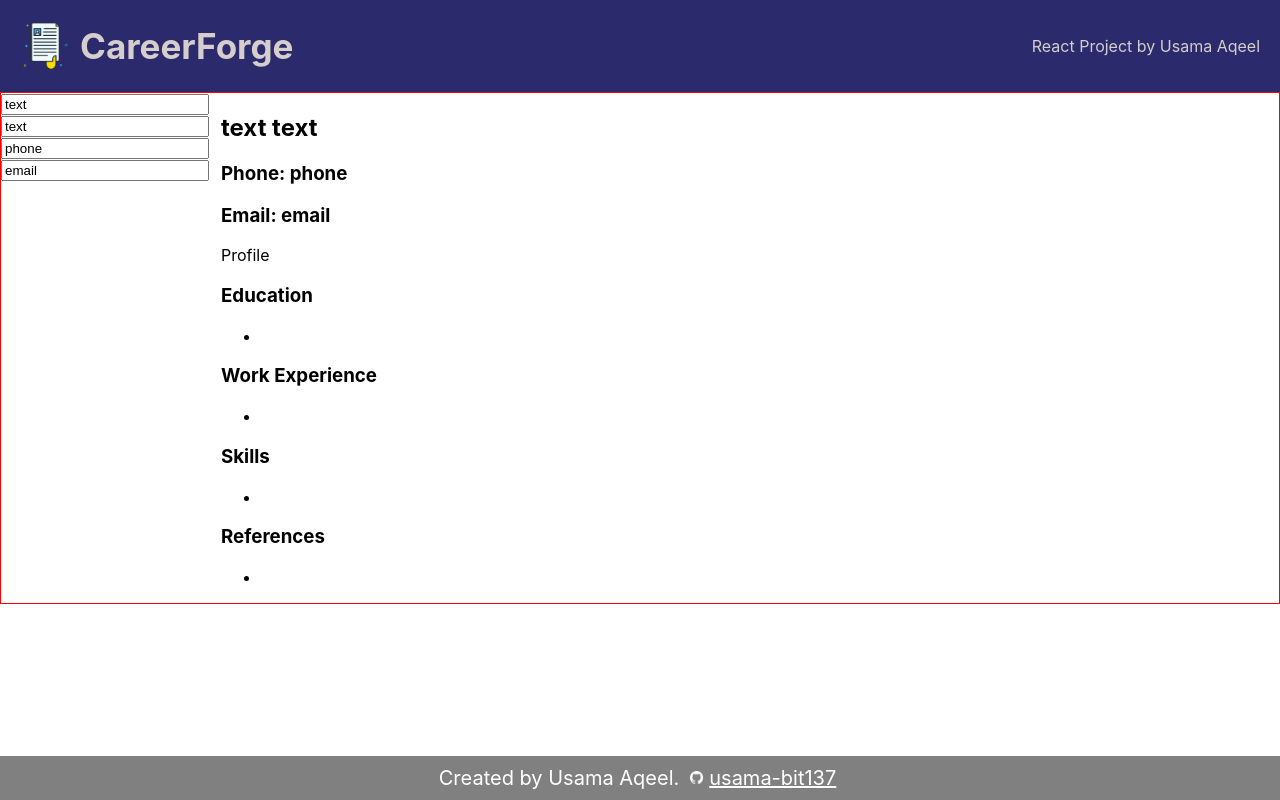
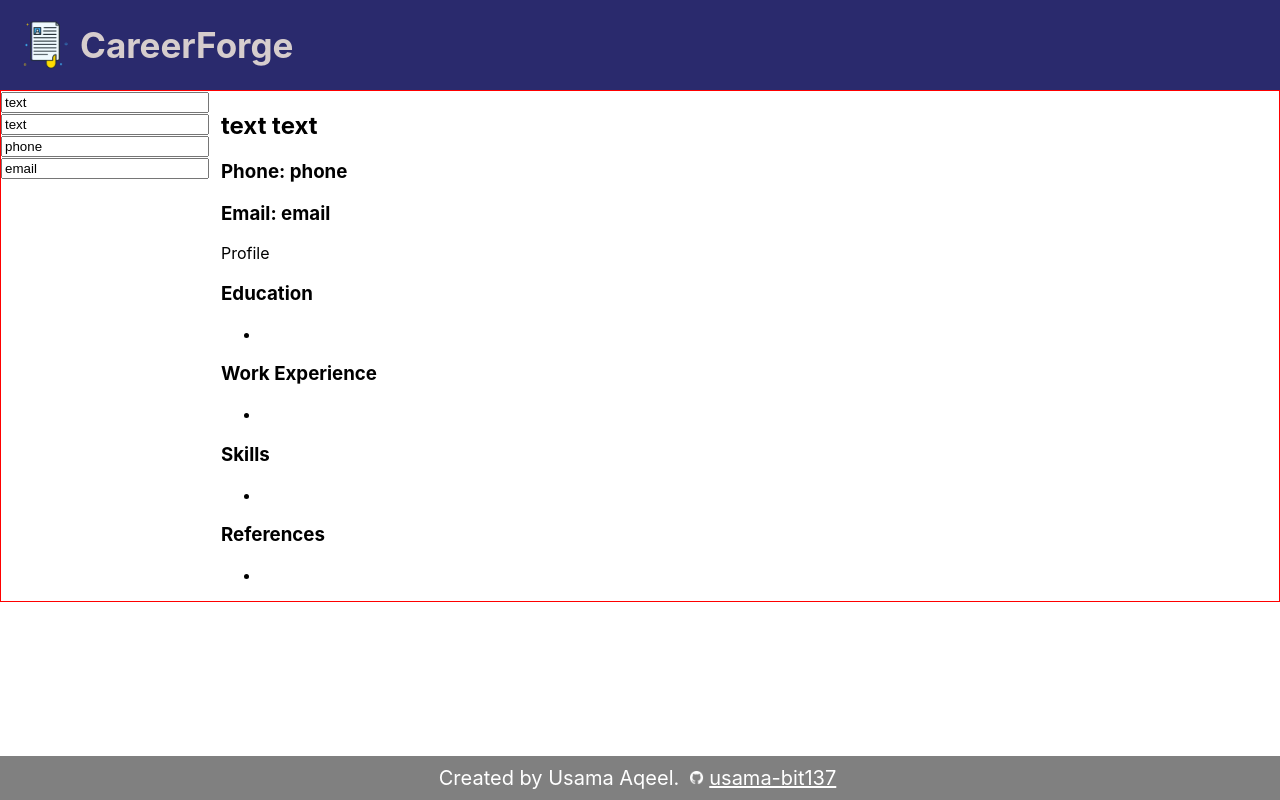
Before and after one commit to usama-bit137/career-forger, a React (Create React App) app: page / in a window 1280 px wide. Built offline with nearby package versions, Linux system fonts and the light colour scheme.

Commit message:
Header component name tag removed because not relevant. Header.css margin:0 added to remove odd white space anomaly on smaller screens

```diff
--- a/src/components/Header.js
+++ b/src/components/Header.js
@@ -17,9 +17,6 @@ export default class Header extends Component {
                 <section className="header--title">
                     CareerForge
                 </section>
-                <p>
-                    React Project by Usama Aqeel
-                </p>
             </header>
         )
     }
--- a/src/styles/Header.css
+++ b/src/styles/Header.css
@@ -1,4 +1,5 @@
 header {
+    margin:0;
     display: flex;
     align-items: center;
     justify-content: space-evenly;
```
